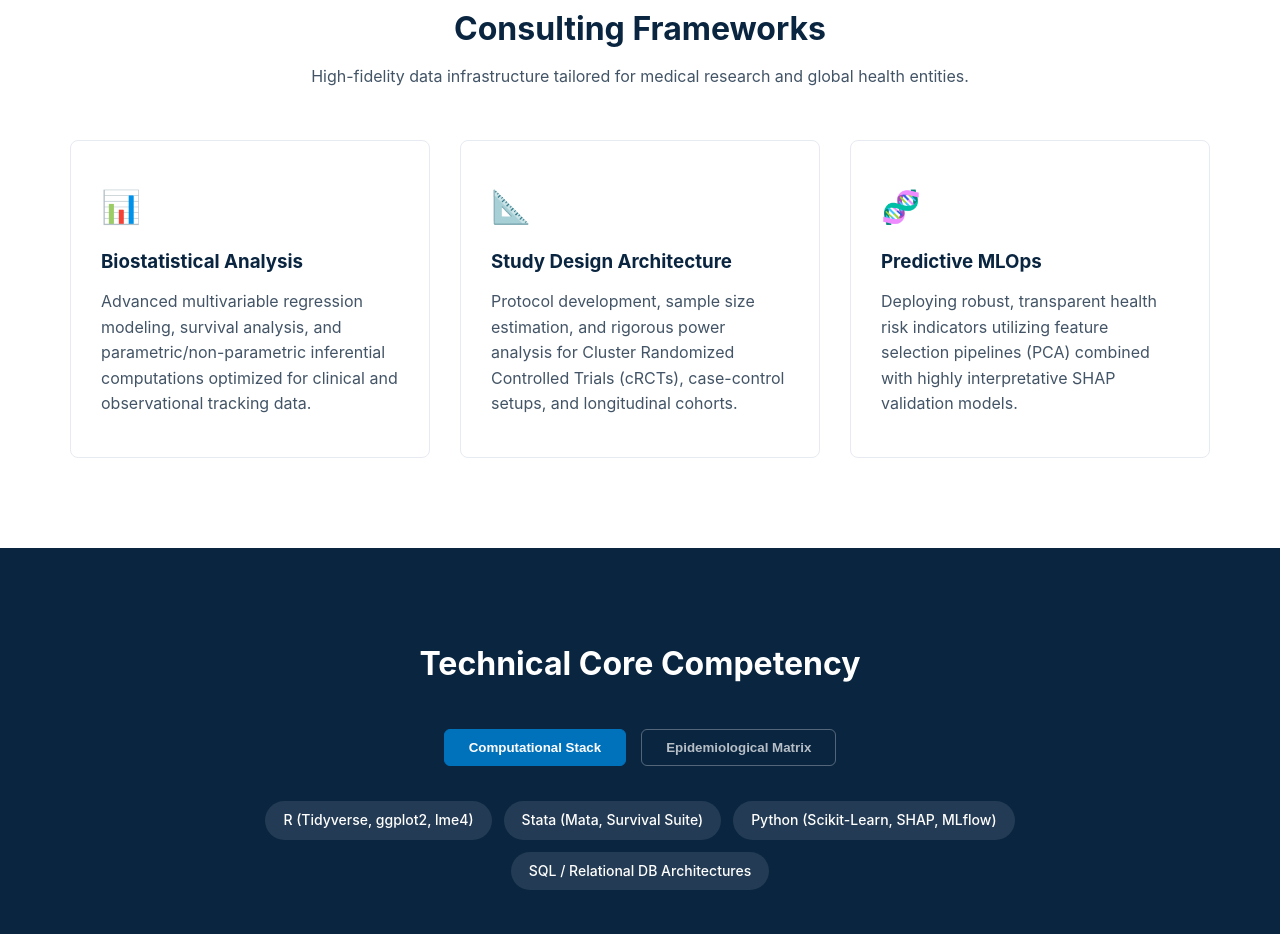
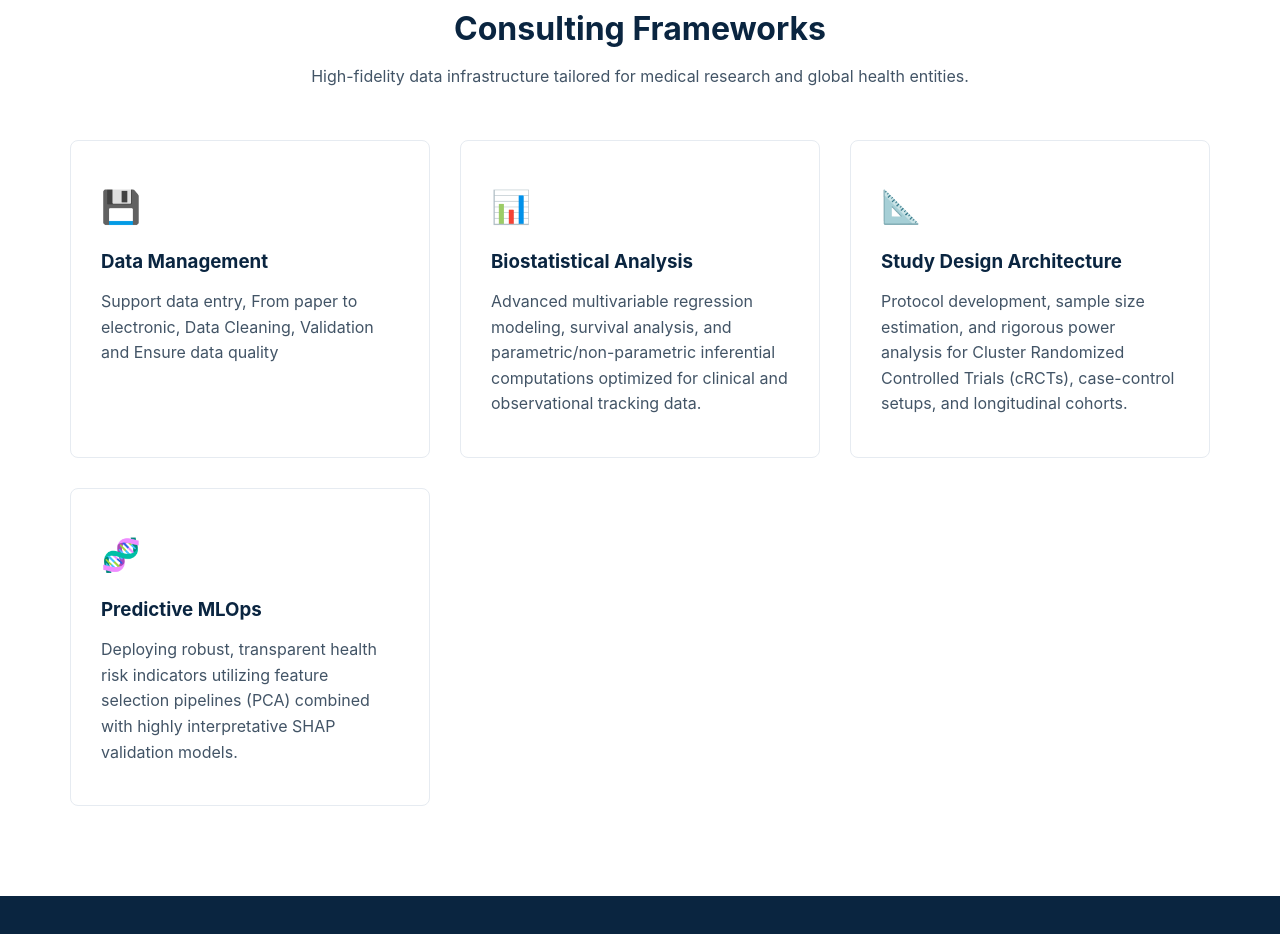
Before and after one commit to shamim4785/phdca, a plain HTML site: page index.html in a window 1280 px wide. Shown: the part 786-1720 px from the top of the page. Drawn offline with Linux system fonts and the light colour scheme.

Commit message:
Update index.html

```diff
--- a/index.html
+++ b/index.html
@@ -45,6 +45,11 @@
         <p class="section-subtitle">High-fidelity data infrastructure tailored for medical research and global health entities.</p>
 
         <div class="grid-3">
+            <div class="service-box">
+                <div class="icon">💾</div>
+                <h3>Data Management</h3>
+                <p>Support data entry, From paper to electronic, Data Cleaning, Validation and Ensure data quality</p>
+            </div>
             <div class="service-box">
                 <div class="icon">📊</div>
                 <h3>Biostatistical Analysis</h3>
```
